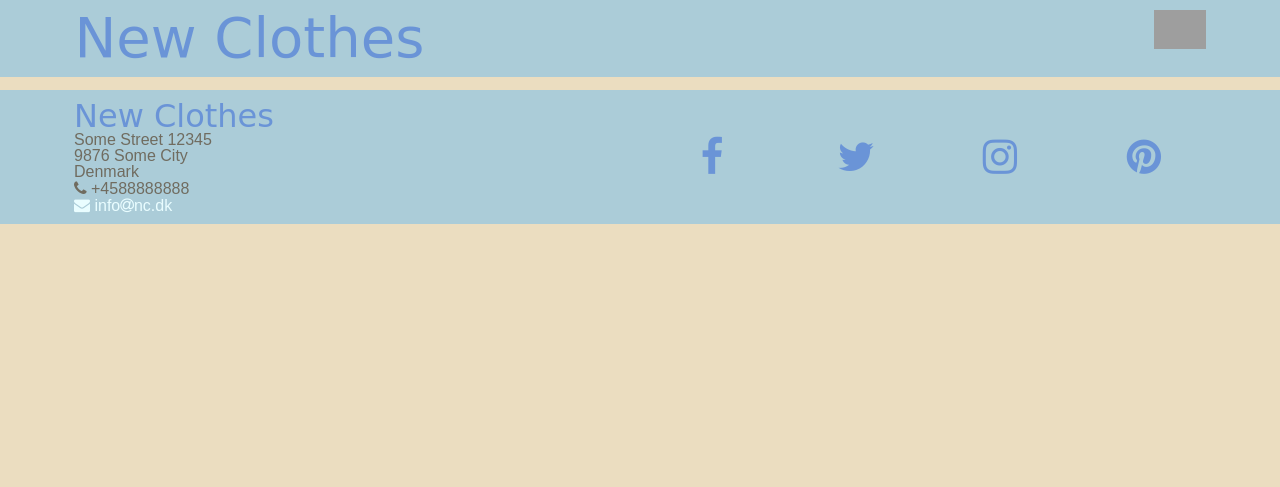
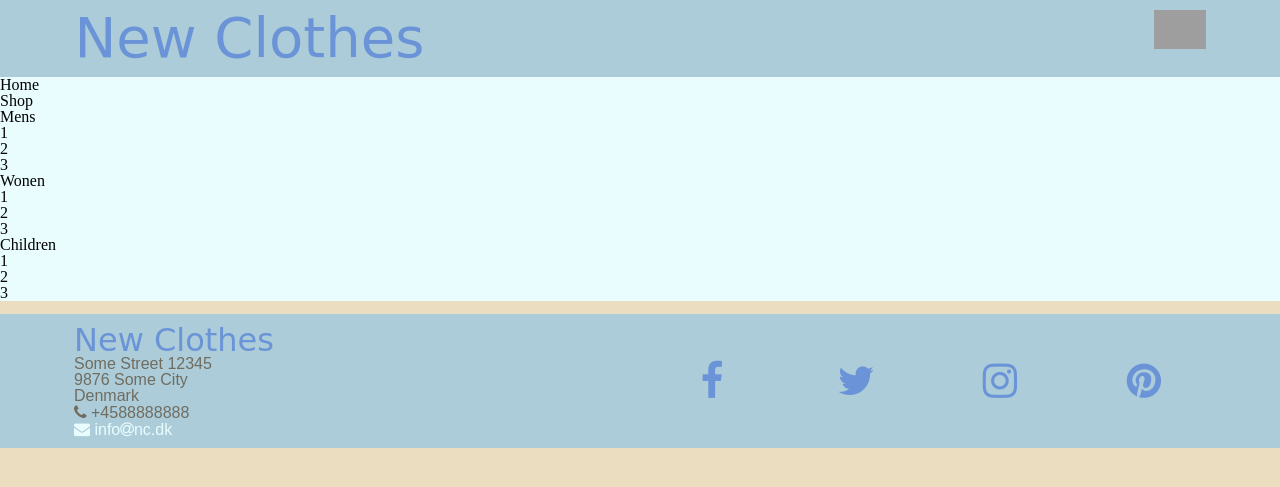
Before and after one commit to mhoumann87/webshop, a PHP site: page / in a window 1280 px wide. Shown: the top 487 px of the page. Run offline with PHP 8.4, Linux system fonts and the light colour scheme; some web fonts are replaced; grey boxes are pictures that could not be loaded.

Commit message:
Pages created, started on navbar

```diff
--- /dev/null
+++ b/development/sass/_navbar.scss
@@ -0,0 +1,7 @@
+nav {
+  width: 100%;
+  height: auto;
+  overflow: hidden;
+  background-color: $lightgreen;
+  margin: 0;
+}
--- a/development/sass/style.scss
+++ b/development/sass/style.scss
@@ -3,3 +3,4 @@
 @import 'base';
 @import 'header';
 @import 'footer';
+@import 'navbar';
--- a/includes/header.inc.php
+++ b/includes/header.inc.php
@@ -20,3 +20,5 @@
         </div>
     </div>
 </header>
+
+<?php include_once ('navbar.inc.php') ?>
--- /dev/null
+++ b/includes/navbar.inc.php
@@ -0,0 +1,46 @@
+<nav>
+    <div class="navBox">
+        <div class="navbar">
+            <ul>
+                <li>Home</li>
+                 <li>Shop
+                    <ul>
+                        <li>Mens
+                            <ul>
+                                <li>1</li>
+                                <li>2</li>
+                                <li>3</li>
+
+                            </ul>
+                        <li>Wonen
+                            <ul>
+                                <li>1</li>
+                                <li>2</li>
+                                <li>3</li>
+
+                            </ul>
+                        <li>Children
+                            <ul>
+                                <li>1</li>
+                                <li>2</li>
+                                <li>3</li>
+
+                            </ul>
+
+                        </li>
+
+                    </ul>
+                 </li>
+
+            </ul>
+        </div>
+    </div>
+
+
+
+
+
+
+
+
+</nav>
--- a/public/index.php
+++ b/public/index.php
@@ -1,7 +1,5 @@
 <?php include_once('./../includes/header.inc.php'); ?>
-    <nav>
-        <?php //TODO Navigation in 3 part, one for admin, one for costumers and one for all ?>
-    </nav>
+
     <main>
 
         <?php
```
Also changed, not shown: public/admAddAdmins.php (added, +11 -0 lines), public/admAddProducts.php (added, +11 -0 lines), public/login.php (added, +11 -0 lines), public/products.php (added, +11 -0 lines), public/shop.php (added, +11 -0 lines), public/assets/css/style.css.
